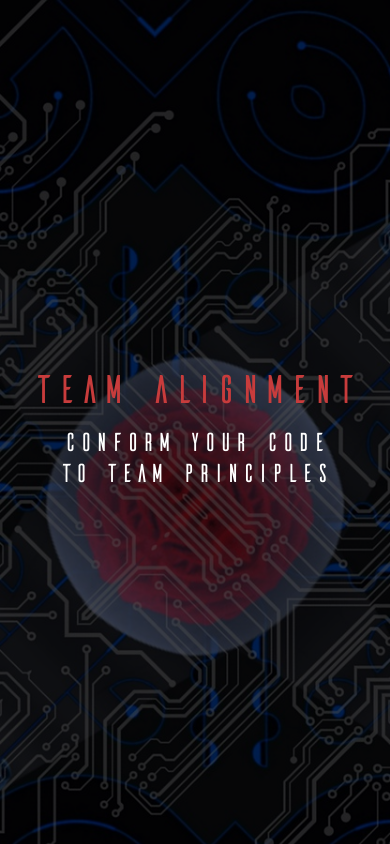
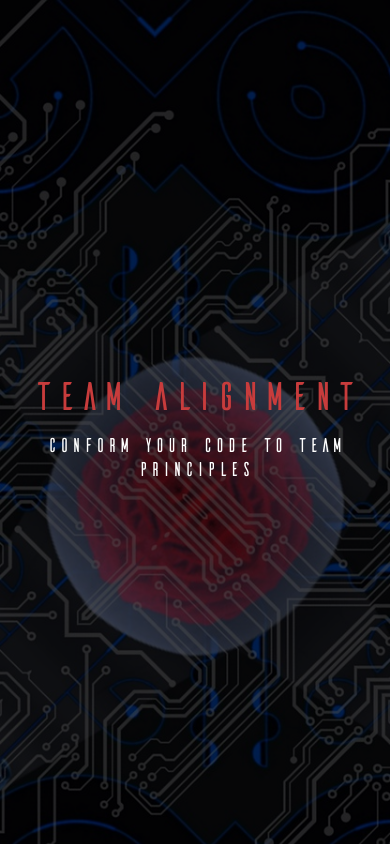
Before and after one commit to johnBWeiss/Learn-AI, a React (Create React App) app: page / in a window 390 px wide. Both pictures are taken after a click on the picture 195 px from the left and 3046 px from the top of the page. Shown: the top 844 px of the page. Built offline with nearby package versions, Linux system fonts and the light colour scheme; a web font is replaced by a local one.

Commit message:
carousel

```diff
--- a/src/components/Carousel/Carousel.jsx
+++ b/src/components/Carousel/Carousel.jsx
@@ -6,7 +6,12 @@ import a from "../../assets/images/back-3.jpg";
 import b from "../../assets/images/back-4.jpg";
 import c from "../../assets/images/back-5.jpg";
 import "./Carousel.css";
+import { changePopUpStatus } from "../../store/gameSlice";
+import { useDispatch } from "react-redux";
+
 const CarouselLib = () => {
+      const dispatch = useDispatch();
+
   const carouselItems = [
     {
       src: "../../assets/images/back-1.jpg",
@@ -77,7 +82,9 @@ const CarouselLib = () => {
               height="500px"
               width={"100%"}
               style={{ objectFit: "cover",borderRadius:'30px',cursor:'pointer' }}
-              onClick={''}
+              onClick={  ''
+                //   dispatch(changePopUpStatus({thumbnail:v.src}))
+}
             />
             {/* <div>{v.text}</div> */}
           </div>
--- a/src/pages/Generic-Details/Generic_Details.css
+++ b/src/pages/Generic-Details/Generic_Details.css
@@ -13,6 +13,16 @@
   color: rgb(200, 60, 60);
 }
 
+.genericByLine {
+  font-size: 50px;
+  margin: 0 auto;
+  margin-bottom: 50px;
+  color: white;
+  font-family: "Ailerons-Typeface", "AquireBold-8Ma60", Helvetica, Arial,
+    sans-serif;
+  text-align: center;
+}
+
 
 @media (max-width: 1024px) {
 
@@ -21,6 +31,15 @@
     margin-bottom: 30px;
     margin:14px auto
   }
+  .genericByLine {
+  font-size: 20px;
+  margin: 0 auto;
+  margin-bottom: 50px;
+  color: white;
+  font-family: "Ailerons-Typeface", "AquireBold-8Ma60", Helvetica, Arial,
+    sans-serif;
+  text-align: center;
+}
 
 
 
--- a/src/pages/Generic-Details/Generic_Details.js
+++ b/src/pages/Generic-Details/Generic_Details.js
@@ -38,7 +38,7 @@ const Generic_Details = () => {
                     <div className='banner'>
                         <div className='genericTitle'> {gameSlice.pageDetails.title}
 
-                        </div>   <div className=' byLine' >
+                        </div>   <div className=' genericByLine' >
                             {gameSlice.pageDetails.byLine}
                         </div>
                     </div>
```
